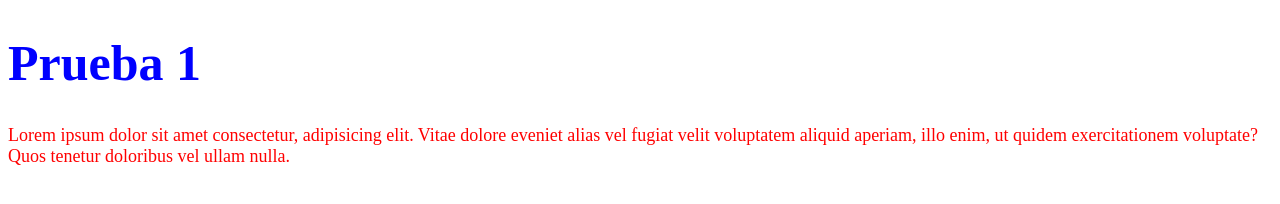
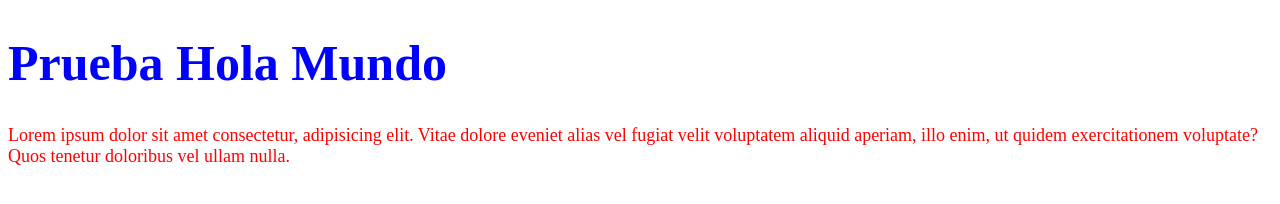
Before and after one commit to Jalexx08/prueba1, a plain HTML site: page index.html in a window 1280 px wide. Drawn offline with Linux system fonts and the light colour scheme.

Commit message:
Cambio titulo

```diff
--- a/index.html
+++ b/index.html
@@ -8,7 +8,7 @@
     <title>Prueba1</title>
 </head>
 <body>
-    <h1>Prueba 1</h1>
+    <h1>Prueba Hola Mundo</h1>
 
     <p>Lorem ipsum dolor sit amet consectetur, adipisicing elit. Vitae dolore eveniet alias vel fugiat velit voluptatem aliquid aperiam, illo enim, ut quidem exercitationem voluptate? Quos tenetur doloribus vel ullam nulla.</p>
 
```
